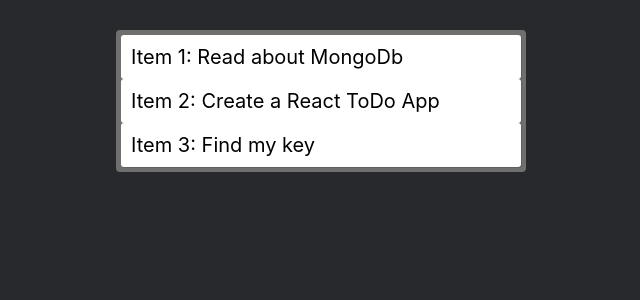
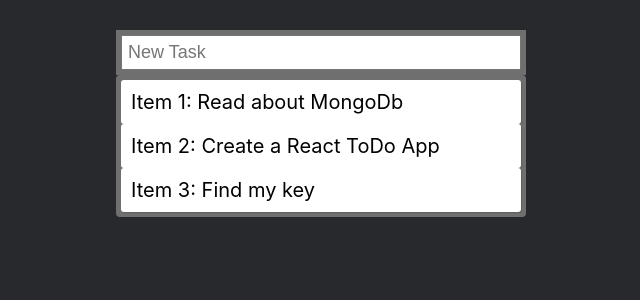
Before and after one commit to boydlm/react-to-do, a React (Create React App) app in the folder react-to-do/: page / in a window 1280 px wide. Shown: the top 300 px of the page, without its empty margins (319-959 px from the left). Built offline with nearby package versions, Linux system fonts and the light colour scheme.

Commit message:
added mark complete

```diff
--- a/react-to-do/src/App.css
+++ b/react-to-do/src/App.css
@@ -23,3 +23,21 @@
   justify-content: space-between;
   cursor: pointer;
 }
+
+.todo-form{
+  margin: auto;
+  background: rgb(112, 111, 111);
+  padding: 5px;
+  max-width: 400px;
+}
+
+.todo-form input {
+  width: 100%;
+  padding: 5px;
+  box-sizing: border-box;
+  font-size: 18px;
+}
+
+.taskDone {
+  text-decoration: line-through;
+}
--- a/react-to-do/src/App.js
+++ b/react-to-do/src/App.js
@@ -1,17 +1,22 @@
-import React from 'react';
-import { useState } from 'react';
+import React, { useState } from 'react';
 import './App.css';
 import TodoList from './components/TodoList';
+import TodoForm from './components/TodoForm';
 
 function App() {
-    const [todos, setTodos] = useState([
-        { complete: false, task: "Read about MongoDb" },
-        { complete: false, task: "Create a React ToDo App" },
-        { complete: false, task: "Find my key" }
-      ]);
+  const [todos, setTodos] = useState([
+    { complete: false, task: "Read about MongoDb" },
+    { complete: false, task: "Create a React ToDo App" },
+    { complete: false, task: "Find my key" }
+  ]);
   return (
     <div className="App">
-      <TodoList todos={todos}></TodoList>
+      <TodoForm addTodo={(todo) => {
+        if (todo.task.trim().length > 0) {
+          setTodos([...todos, todo]);
+        }
+      }} />
+      <TodoList todos={todos} updateTodos={(list) => { setTodos(list) }}></TodoList>
     </div>
   );
 }
--- /dev/null
+++ b/react-to-do/src/components/TodoForm.js
@@ -0,0 +1,25 @@
+import React, { useState } from 'react';
+
+function TodoForm({ addTodo }) {
+    const [userInput, setUserInput] = useState("");
+
+    const handleSubmit = e => {
+        e.preventDefault();
+        if (!userInput) return;
+        addTodo({ complete: false, task: userInput, });
+        setUserInput("");
+    };
+
+    return (
+        <form onSubmit={handleSubmit} className="todo-form">
+            <input
+                placeholder="New Task"
+                type="text"
+                className="input"
+                value={userInput}
+                onChange={e => setUserInput(e.target.value)}
+            />
+        </form>
+    );
+};
+export default TodoForm;
--- a/react-to-do/src/components/TodoList.js
+++ b/react-to-do/src/components/TodoList.js
@@ -1,12 +1,21 @@
 import React from 'react';
 
 function TodoList({ todos, updateTodos }) {
+
+    const markComplete = (id) => {
+        const updatedList = todos.map((item, index) => {
+            if (id !== index) return item;
+            return { ...item, complete: !(item.complete) };
+        });
+        updateTodos(updatedList);
+    }
     return (
         <div className="todo-list">
             {todos.map((todo, index) => (
                 <div
                     key={index}
-          className="todo">
+                    className={`todo ${todo.complete ? "taskDone" : ""}`}
+                    onClick={() => markComplete(index)}>
                     Item {index + 1}: {todo.task}
                 </div>
             ))}
```
Lines whose indentation alone changed are shown as unchanged.
